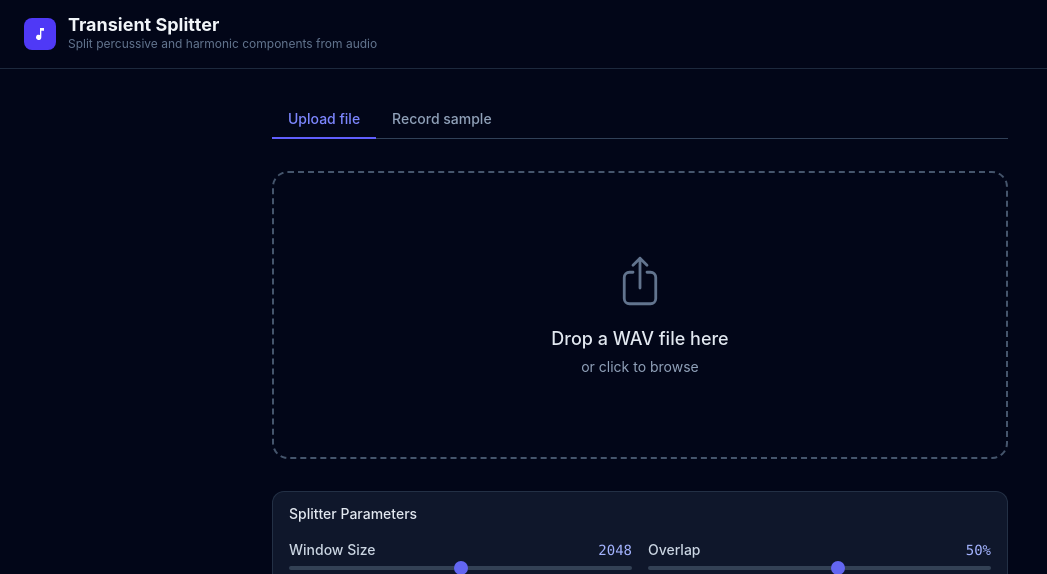
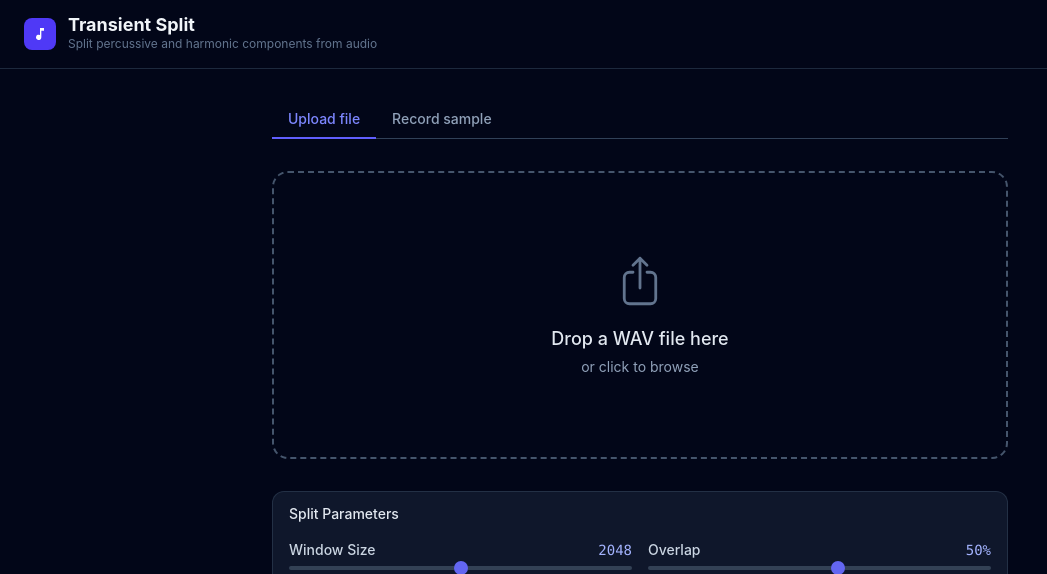
Before and after one commit to mikkovihonen/transientsplit, a React (Vite) app: page / in a window 1280 px wide. Shown: the top 574 px of the page, without its empty margins (0-1047 px from the left). Built offline with nearby package versions, Linux system fonts and the light colour scheme.

Commit message:
FIX app naming

```diff
--- a/index.html
+++ b/index.html
@@ -8,7 +8,7 @@
     <meta name="theme-color" content="#0f172a" />
     <meta name="apple-mobile-web-app-capable" content="yes" />
     <meta name="apple-mobile-web-app-status-bar-style" content="black-translucent" />
-    <title>Transient Splitter</title>
+    <title>Transient Split</title>
   </head>
   <body>
     <div id="root"></div>
--- a/package.json
+++ b/package.json
@@ -1,5 +1,5 @@
 {
-  "name": "transient-splitter",
+  "name": "transientsplit",
   "version": "0.1.0",
   "private": true,
   "type": "module",
--- a/src/App.tsx
+++ b/src/App.tsx
@@ -181,7 +181,7 @@ export default function App() {
             </svg>
           </div>
           <div>
-            <h1 className="text-slate-100 font-bold text-lg leading-none">Transient Splitter</h1>
+            <h1 className="text-slate-100 font-bold text-lg leading-none">Transient Split</h1>
             <p className="text-slate-500 text-xs mt-0.5">Split percussive and harmonic components from audio</p>
           </div>
         </div>
--- a/src/components/ParametersPanel.tsx
+++ b/src/components/ParametersPanel.tsx
@@ -75,7 +75,7 @@ export function ParametersPanel({ params, onChange, disabled }: Props) {
 
   return (
     <div className="mt-2 px-4 pb-4 pt-3 bg-slate-900 border border-slate-700/60 rounded-xl">
-      <h2 className="text-slate-200 font-medium text-sm">Splitter Parameters</h2>
+      <h2 className="text-slate-200 font-medium text-sm">Split Parameters</h2>
 
       <div className="mt-4 grid grid-cols-1 sm:grid-cols-2 gap-4">
 
--- a/vite.config.ts
+++ b/vite.config.ts
@@ -11,9 +11,9 @@ export default defineConfig({
     VitePWA({
       registerType: 'autoUpdate',
       manifest: {
-        name: 'Transient Splitter',
+        name: 'Transient Split',
         short_name: 'TransientSplit',
-        description: 'Split percussive and harmonic components from audio — runs entirely in your browser',
+        description: 'Split percussive and harmonic components from audio',
         theme_color: '#0f172a',
         background_color: '#0f172a',
         display: 'standalone',
```
Also changed, not shown: 1 other file (tests, documents, lock files or other folders).
